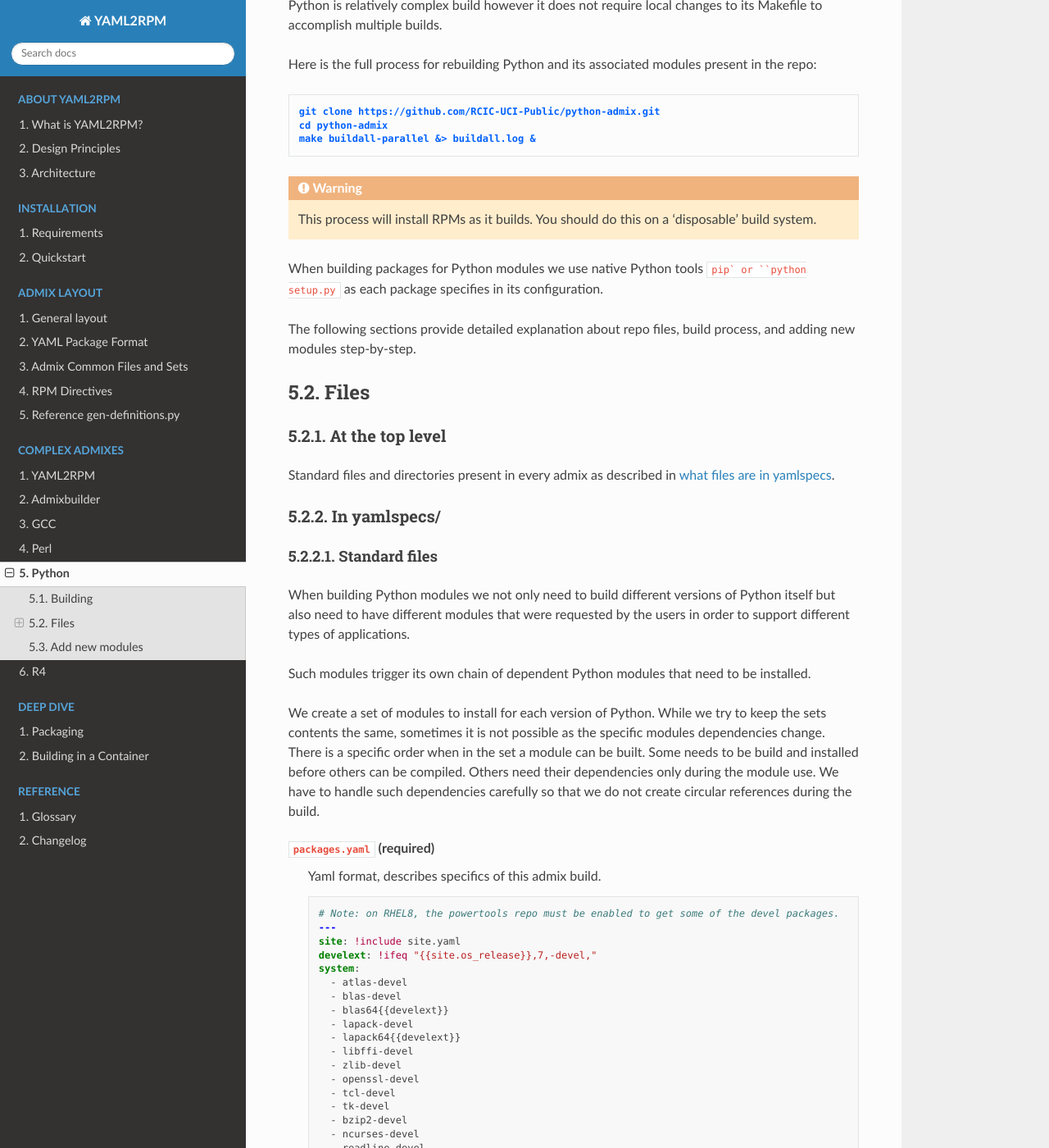
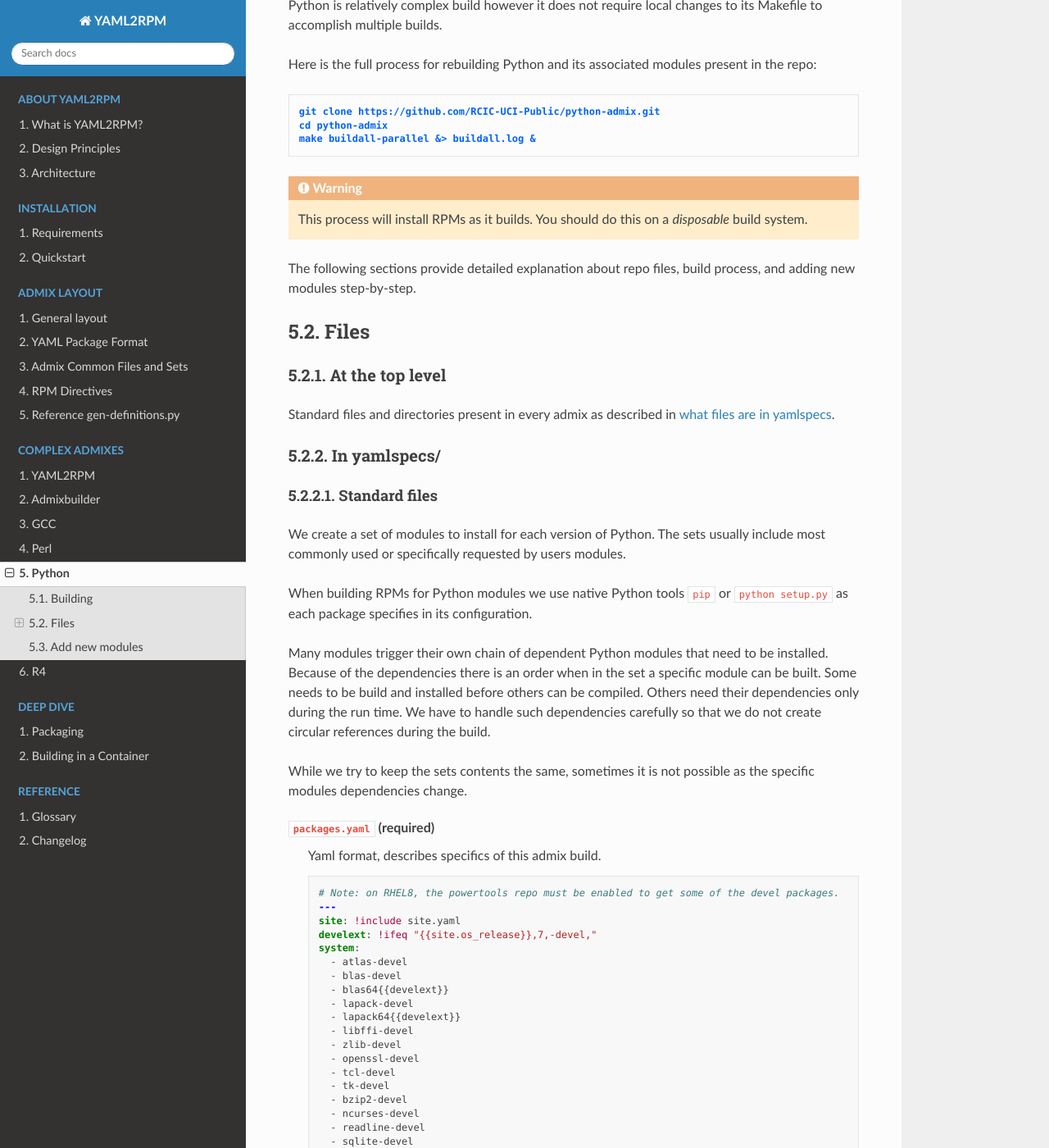
Before and after one commit to RCIC-UCI-Public/yaml2rpm-docs, a Sphinx documentation site: the page built from docs/source/admixes/python.rst, in a window 1280 px wide and 1400 px high, scrolled down 533 px. Shown: the whole window at 82% size. Built offline with Sphinx 7.4.7 and the Read the Docs theme 3.1.0, drawn with Linux system fonts in a browser that asks for light colours; some of the changed text lies outside the part shown.

Commit message:
rearrange description text

```diff
--- a/docs/source/admixes/python.rst
+++ b/docs/source/admixes/python.rst
@@ -25,10 +25,7 @@ Here is the full process for rebuilding Python and its associated modules presen
    make buildall-parallel &> buildall.log &`
 
 .. warning::
-   This process will install RPMs as it builds. You should do this on a 'disposable' build system.
-
-When building packages for Python modules we use native Python tools ``pip`
-or ``python setup.py`` as each package specifies in its configuration.
+   This process will install RPMs as it builds. You should do this on a *disposable* build system.
 
 The following sections provide detailed explanation about repo files,
 build process, and adding new modules step-by-step.
@@ -52,29 +49,29 @@ In yamlspecs/
 Standard files
 ^^^^^^^^^^^^^^
 
-When building Python modules we not only need to build different versions of
-Python itself but also need to have different modules that were requested by the users
-in order to support different types of applications.
+We create a set of modules to install for each version of Python.
+The sets usually include most commonly used  or specifically requested by
+users modules.
 
-Such modules trigger its own chain of dependent Python modules that need to be
-installed.
+When building RPMs for Python modules we use native Python tools
+``pip`` or ``python setup.py`` as each package specifies in its configuration.
 
-We create a set of modules to install for each version of Python.
+Many modules trigger their own chain of dependent Python modules that need to be
+installed.  Because of the dependencies there is an order when in the set a
+specific module can be built. Some needs to be build and installed before others
+can be compiled. Others need their dependencies only during the run time.
+We have to handle such dependencies carefully so that we do not
+create circular references during the build.
+
 While we try to keep the sets contents the same, sometimes it is not possible
 as the specific modules dependencies change.
-There is a specific order when in the set a module can be built. Some needs to
-be build and installed before others can be compiled. Others need their
-dependencies only during the  module use.
-We have to handle such dependencies carefully so that we do not
-create circular references during the build.
 
 ``packages.yaml`` (required)
   Yaml format, describes specifics of this admix build.
 
   .. literalinclude:: files/python-admix-packages.yaml
       :language: yaml
-
-  Most of the variables in this file are standard
+Most of the variables in this file are standard
   (:yvars:`site`, :yvars:`system`, :yvars:`bootstrap`, :yvars:`build`, :yvars:`manifest`, :yvars:`sets`).
   There are a few new variables in this file that allow us
   to  define a list of system RPMS to be added only when building for a specific OS.
```
